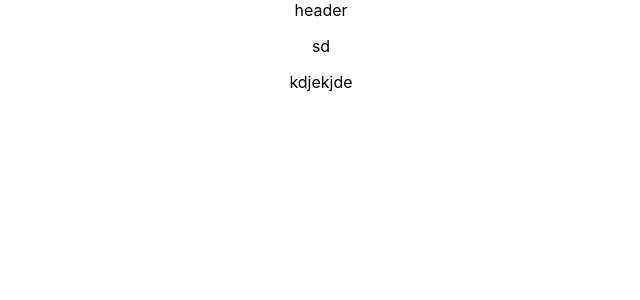
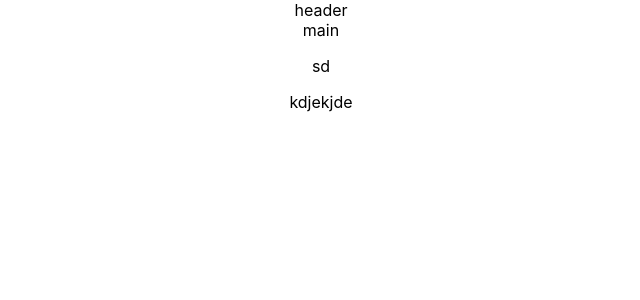
Before and after one commit to nastoika/project, a React (Create React App) app: page / in a window 1280 px wide. Shown: the top 300 px of the page, without its empty margins (319-959 px from the left). Built offline with nearby package versions, Linux system fonts and the light colour scheme.

Commit message:
add main

```diff
--- a/src/App.js
+++ b/src/App.js
@@ -5,6 +5,7 @@ function App() {
     return (
         <div className="App">
             <header>header</header>
+            <main>main</main>
             <p>sd</p>
             <div>kdjekjde</div>
         </div>
```
